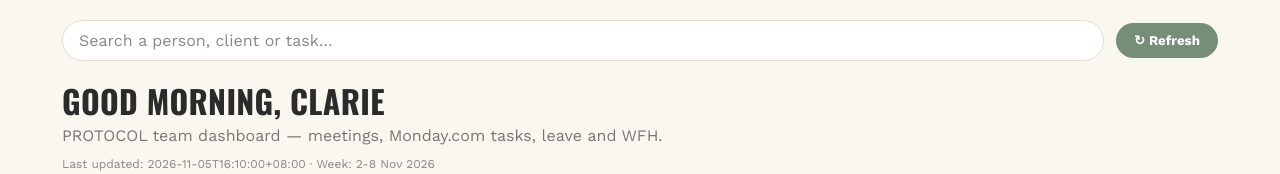
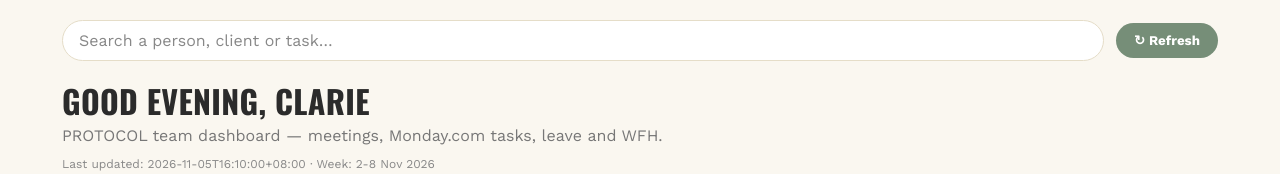
Before and after one commit to prots-pmops/protocol-dashboard, a plain HTML site: page index.html in a window 1280 px wide. Shown: the top 174 px of the page. Drawn offline with nearby package versions, Linux system fonts and the light colour scheme.

Commit message:
Time-of-day greeting: Good morning/afternoon/evening, Clarie

```diff
--- a/index.html
+++ b/index.html
@@ -51,12 +51,20 @@ h1,h2,h3,.greet,#dashboard h1,#dashboard h2,#dashboard h3,#dashboard summary{tex
 <div class="search">Search a person, client or task…</div>
 <button class="refresh" onclick="location.reload()">↻ Refresh</button>
 </div>
-<h1 class="greet">Good morning, Clarie</h1>
+<h1 class="greet" id="greet">Good morning, Clarie</h1>
 <p class="sub">PROTOCOL team dashboard — meetings, Monday.com tasks, leave and WFH.</p>
 <p id="updated">Loading latest data…</p>
 <div id="dashboard"><p id="status">Loading…</p></div>
 </main>
 </div>
+<script>
+(function () {
+  var hour = Number(new Intl.DateTimeFormat('en-SG', { timeZone: 'Asia/Singapore', hour: 'numeric', hour12: false }).format(new Date()));
+  var part = hour < 12 ? 'morning' : (hour < 18 ? 'afternoon' : 'evening');
+  var el = document.getElementById('greet');
+  if (el) el.textContent = 'Good ' + part + ', Clarie';
+})();
+</script>
 <script src="./app.js"></script>
 </body>
 </html>
```
